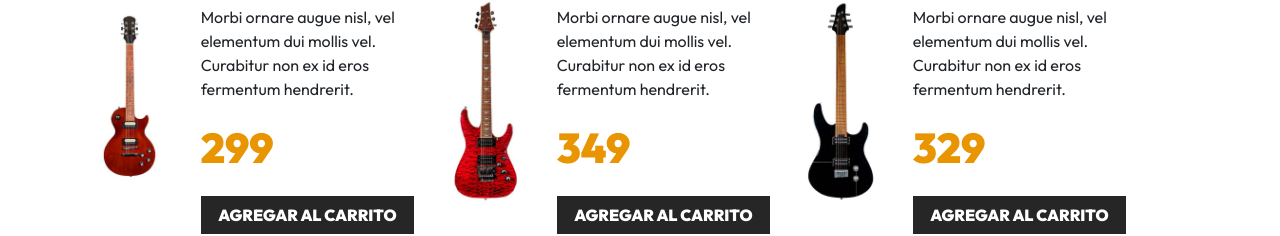
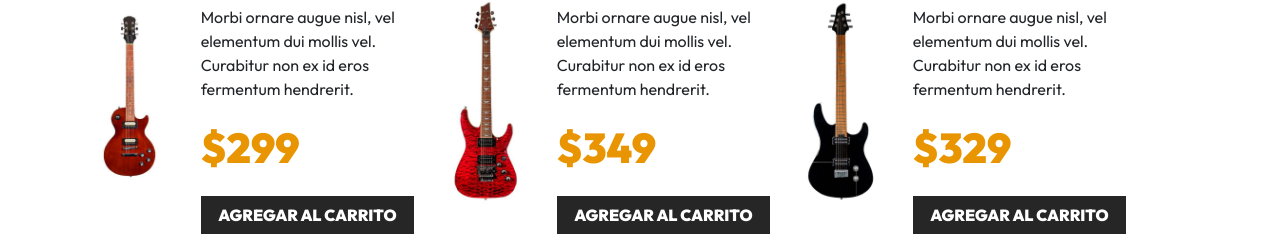
Before and after one commit to AnaTristan/ShoppingCart-GuitarLA, a React (Vite) app: page / in a window 1280 px wide. Shown: the part 397-633 px from the top of the page. Built offline with nearby package versions, Linux system fonts and the light colour scheme.

Commit message:
Agregando estado para carrito / Added cart state

```diff
--- a/src/App.jsx
+++ b/src/App.jsx
@@ -8,6 +8,7 @@ import "./index.css";
 
 function App() {
   const [data, setData] = useState(db);
+  const [cart, setCart] = useState([]);
 
   return (
     <>
@@ -18,7 +19,7 @@ function App() {
 
         <div className="row mt-5">
           {data.map((guitar) => (
-            <Guitar key={guitar.id} guitar={guitar} />
+            <Guitar key={guitar.id} guitar={guitar} setCart={setCart} />
           ))}
         </div>
       </main>
--- a/src/components/Guitar.jsx
+++ b/src/components/Guitar.jsx
@@ -1,9 +1,7 @@
 import React from "react";
 
-const Guitar = ({ guitar }) => {
+const Guitar = ({ guitar, setCart }) => {
   const { id, name, image, description, price } = guitar;
-
-  const handleClick = () => {};
 
   return (
     <>
@@ -19,12 +17,12 @@ const Guitar = ({ guitar }) => {
         <div className="col-8">
           <h3 className="text-black fs-4 fw-bold text-uppercase">{name}</h3>
           <p>{description}</p>
-          <p className="fw-black text-primary fs-3">{price}</p>
+          <p className="fw-black text-primary fs-3">{`$${price}`}</p>
           <button
             type="button"
             className="btn btn-dark w-100"
             onClick={() => {
-              handleClick(id);
+              setCart((prevCart) => [...prevCart, guitar]);
             }}
           >
             Agregar al Carrito
```
